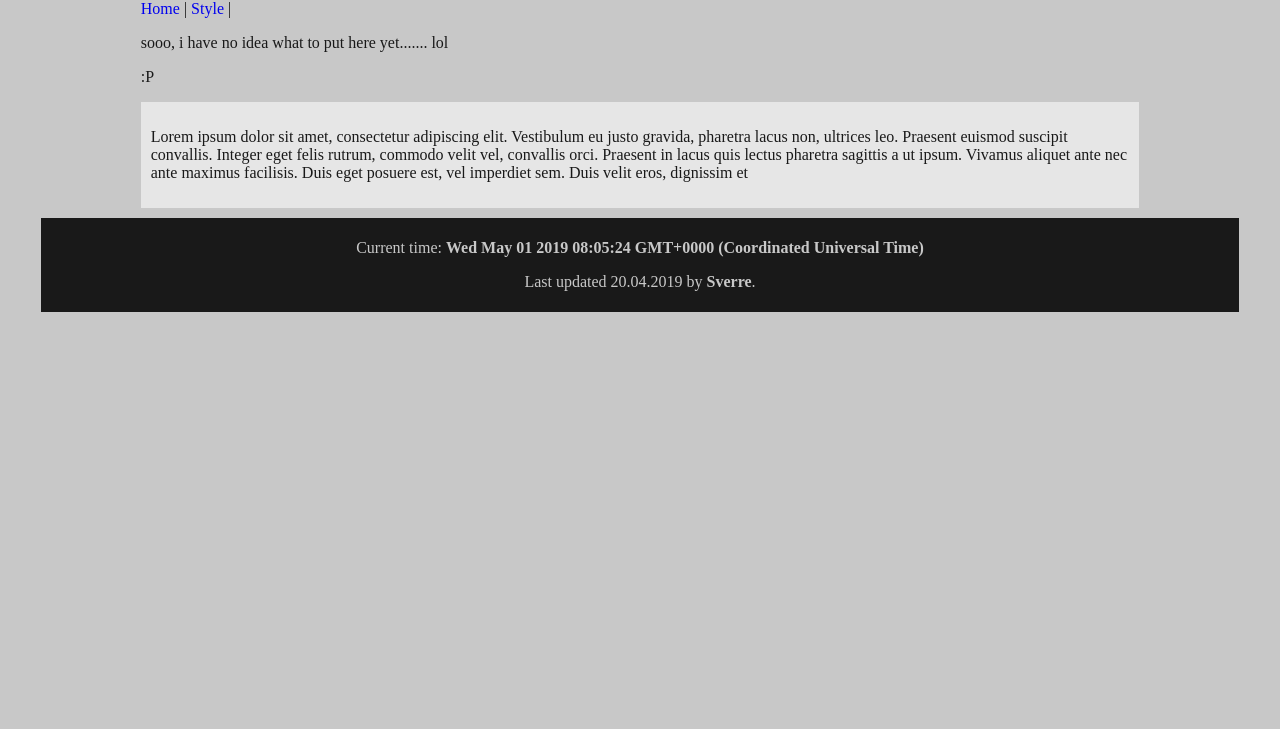
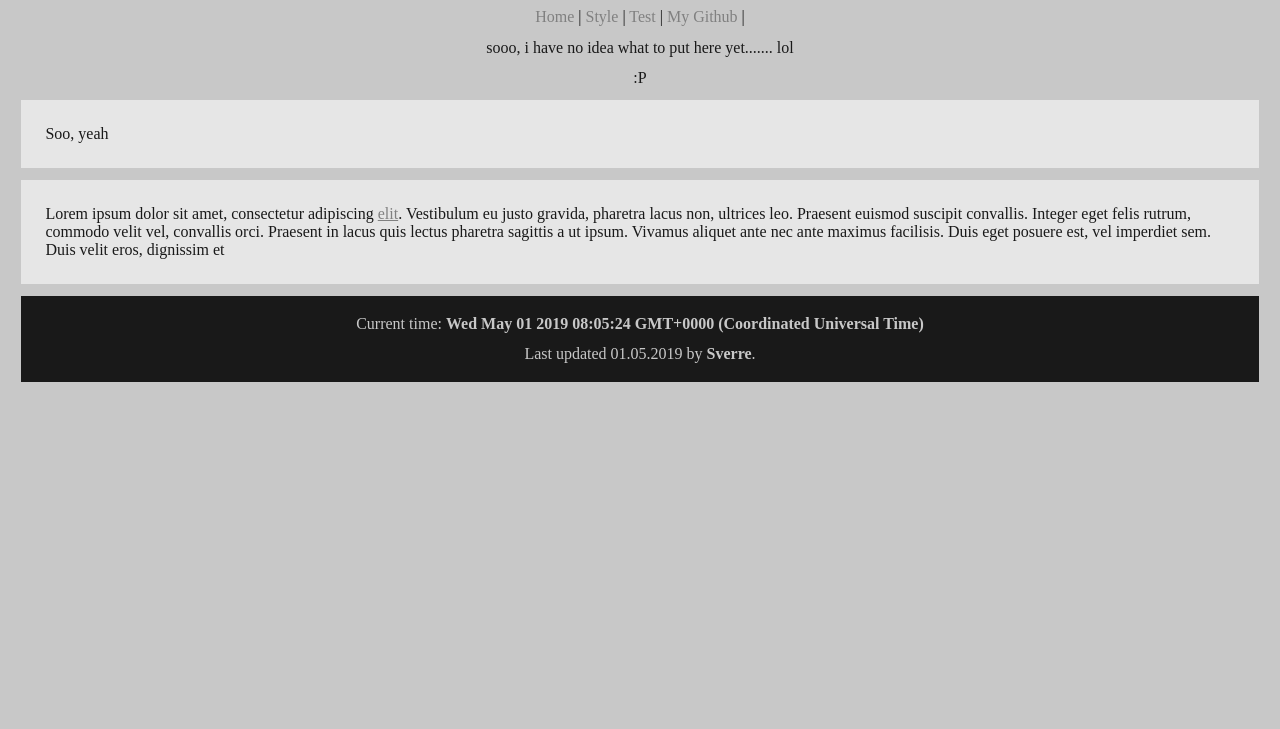
Before and after one commit to Sverreabo/sverreabo.github.io, a plain HTML site: page index.html in a window 1280 px wide. Shown: the part 71-800 px from the top of the page. Drawn offline with Linux system fonts and the light colour scheme.

Commit message:
Litt forbedret?

```diff
--- a/index.html
+++ b/index.html
@@ -15,16 +15,21 @@
 		<nav>
 			<a href="index.html">Home</a> |
 			<a href="style.css">Style</a> |
+			<a href="javascript:">Test</a> |
+			<a href="https://github.com/yeePlayz">My Github</a> |
 		</nav>
 
 		<p>sooo, i have no idea what to put here yet....... lol</p>
 		<p>:P</p>
 		<div>
-			<p>Lorem ipsum dolor sit amet, consectetur adipiscing elit. Vestibulum eu justo gravida, pharetra lacus non, ultrices leo. Praesent euismod suscipit convallis. Integer eget felis rutrum, commodo velit vel, convallis orci. Praesent in lacus quis lectus pharetra sagittis a ut ipsum. Vivamus aliquet ante nec ante maximus facilisis. Duis eget posuere est, vel imperdiet sem. Duis velit eros, dignissim et</p>
+			<p>Soo, yeah</p>
+		</div>
+		<div>
+			<p>Lorem ipsum dolor sit amet, consectetur adipiscing <a href ="javascript:">elit</a>. Vestibulum eu justo gravida, pharetra lacus non, ultrices leo. Praesent euismod suscipit convallis. Integer eget felis rutrum, commodo velit vel, convallis orci. Praesent in lacus quis lectus pharetra sagittis a ut ipsum. Vivamus aliquet ante nec ante maximus facilisis. Duis eget posuere est, vel imperdiet sem. Duis velit eros, dignissim et</p>
 		</div>
 		<footer>
 			<p>Current time: <b id="currenttime">Not available.</b></p>
-			<p>Last updated 20.04.2019 by <b>Sverre</b>.</p>
+			<p>Last updated 01.05.2019 by <b>Sverre</b>.</p>
 		</footer>
 	</body>
 </html>
--- a/style.css
+++ b/style.css
@@ -3,19 +3,33 @@ html {
 }
 
 body {
-	margin:auto;
-	margin-left:10%;
-	margin-right:10%;
+	padding:0%;
+	padding-top:1%;
 	background-color:rgb(200, 200, 200);
-	padding:1%;
 	color:rgb(25, 25, 25);
 }
 
+a {
+	color:grey;
+}
 
+a:hover {
+	color:white;
+}
+
+h1 {
+	text-align:center;
+}
+
+p {
+	margin:1%;
+	text-align:center;
+}
+div p{
+	text-align:left;
+}
 div {
 	margin:1%;
-	margin-left:0%;
-	margin-right:0%;
 	background-color:rgb(230, 230, 230);
 	padding:1%;
 }
@@ -24,16 +38,14 @@ footer {
 	text-align:center;
 	color:rgb(200, 200, 200);
 	margin:1%;
-	margin-left:-10%;
-	margin-right:-10%;
 	padding:0.5%;
 	background-color:rgb(25, 25, 25);
+}
+
+nav {
+	text-align:center;
 }
 
 nav a {
 	text-decoration:None;
 }
-
-h1 {
-
-}
```
